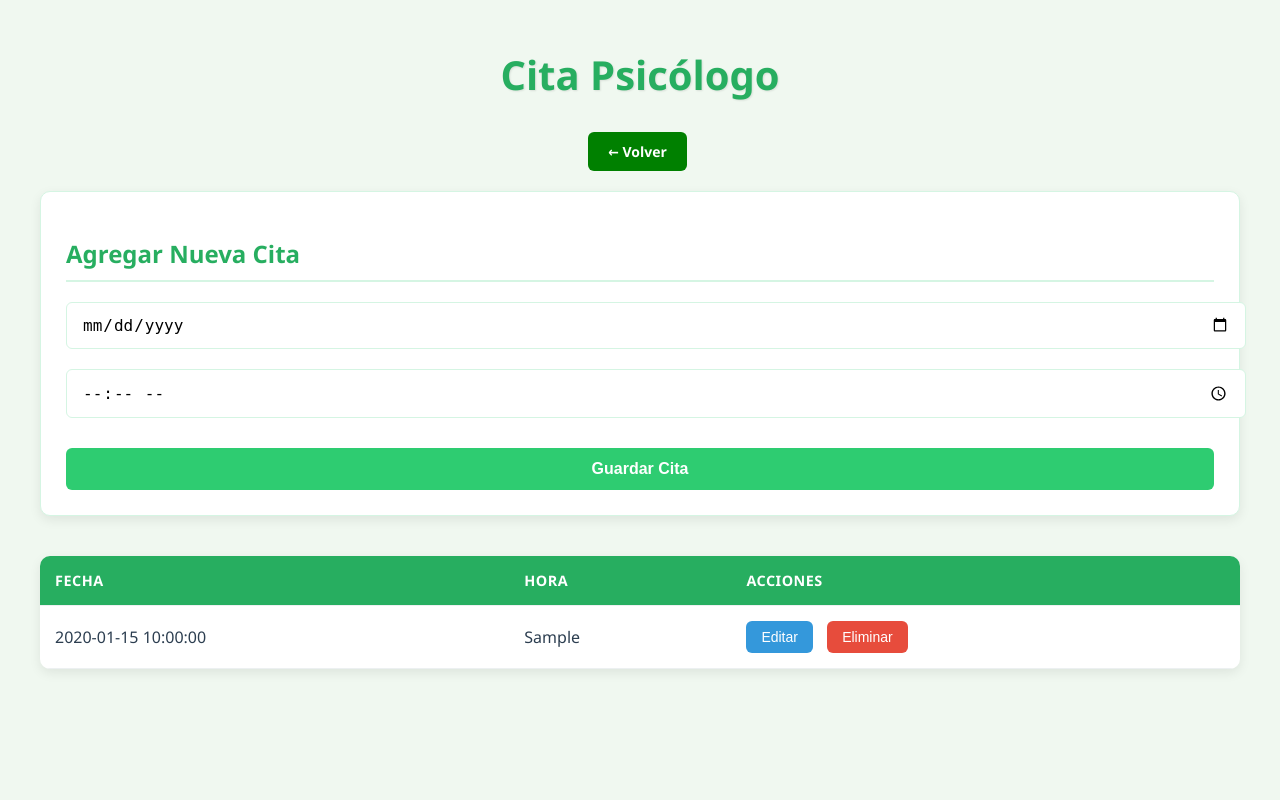
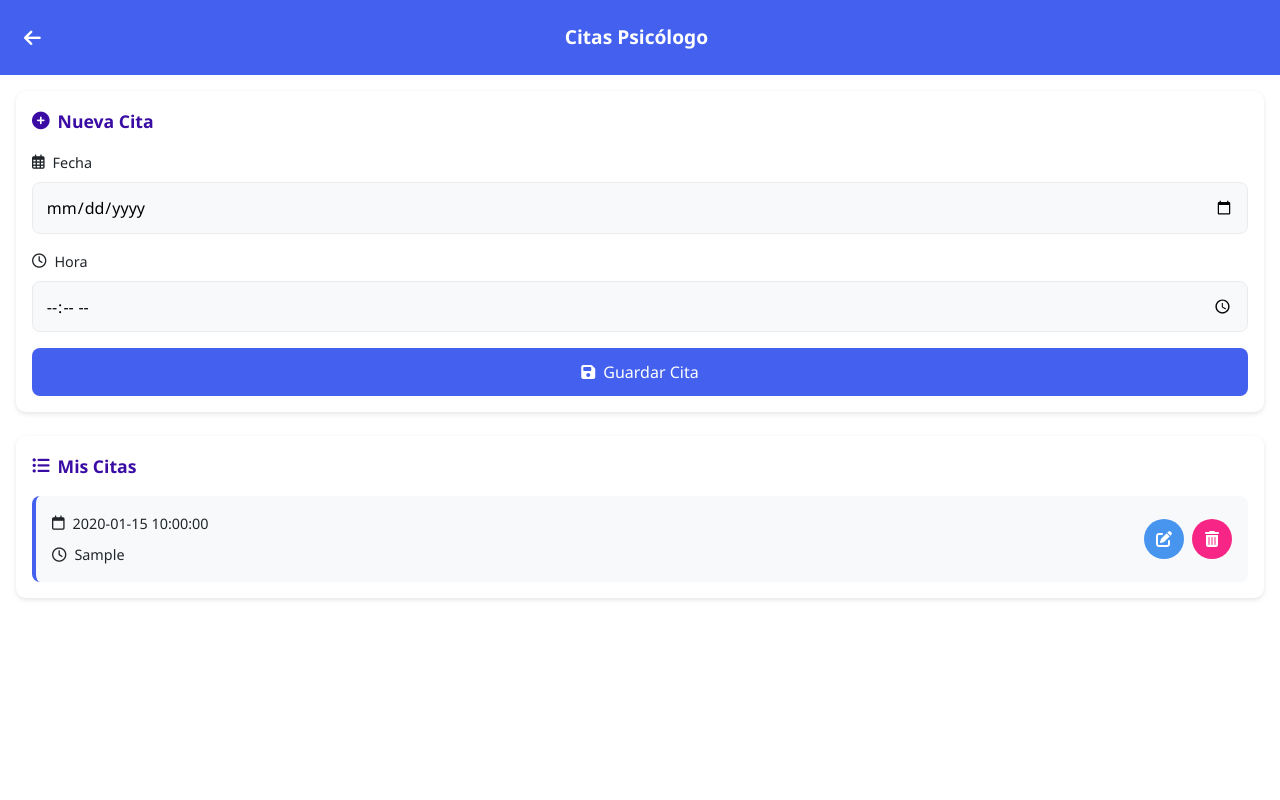
Before and after one commit to Miguel8817/PsicologiaPomaray, a Flask app: page /GestionCita in a window 1280 px wide. Run offline with Flask 3, Linux system fonts and the light colour scheme; tables that the repository leaves empty or names only in its code hold one stand-in row (values such as "Sample post"); data that the repository does not hold is empty; some libraries are stand-ins or nearby versions.

Commit message:
Add files via upload

```diff
--- a/static/css/GestionCitas.css
+++ b/static/css/GestionCitas.css
@@ -1,248 +1,287 @@
+:root {
+    --primary: #4361ee;
+    --primary-dark: #3a0ca3;
+    --accent: #4895ef;
+    --success: #4cc9f0;
+    --danger: #f72585;
+    --light: #f8f9fa;
+    --dark: #212529;
+    --gray: #6c757d;
+    --light-gray: #e9ecef;
+}
+
+* {
+    margin: 0;
+    padding: 0;
+    box-sizing: border-box;
+    font-family: 'Segoe UI', Tahoma, Geneva, Verdana, sans-serif;
+}
 
 body {
-    font-family: 'Segoe UI', Tahoma, Geneva, Verdana, sans-serif;
-    background-color: #f0f8f0;
-    padding: 20px;
-    color: #2c3e50;
-    max-width: 1200px;
-    margin: 0 auto;
+    background-color: #f5f7fa;
+    color: var(--dark);
+    line-height: 1.6;
 }
 
-h1 {
-    text-align: center;
-    color: #27ae60;
-    margin-bottom: 30px;
-    font-size: 2.5rem;
-    text-shadow: 1px 1px 2px rgba(0, 0, 0, 0.1);
+.mobile-container {
+    max-width: 100%;
+    margin: 0 auto;
+    background-color: white;
+    min-height: 100vh;
+    box-shadow: 0 0 10px rgba(0, 0, 0, 0.1);
+    position: relative;
+    overflow-x: hidden;
 }
 
-/* Formulario agregar usuario */
-.form-container {
-    background-color: #fff;
-    padding: 25px;
-    border-radius: 10px;
-    box-shadow: 0 4px 12px rgba(0, 0, 0, 0.08);
-    margin-bottom: 40px;
-    border: 1px solid #d5f5e3;
+/* Header Styles */
+.app-header {
+    display: flex;
+    justify-content: space-between;
+    align-items: center;
+    padding: 1rem;
+    background-color: var(--primary);
+    color: white;
+    position: sticky;
+    top: 0;
+    z-index: 10;
 }
 
-.form-title {
-    color: #27ae60;
-    margin-bottom: 20px;
-    font-size: 1.5rem;
-    border-bottom: 2px solid #d5f5e3;
-    padding-bottom: 10px;
+.back-btn {
+    background: none;
+    border: none;
+    color: white;
+    font-size: 1.2rem;
+    cursor: pointer;
+    padding: 0.5rem;
 }
 
-.form-container form input,
-#editForm input {
-    width: 100%;
-    padding: 12px 15px;
-    margin-bottom: 20px;
-    border: 1px solid #d5f5e3;
-    border-radius: 6px;
-    font-size: 16px;
-    transition: border-color 0.3s, box-shadow 0.3s;
+.app-header h1 {
+    font-size: 1.2rem;
+    font-weight: 600;
 }
 
-.form-container form input:focus,
-#editForm input:focus {
-    border-color: #27ae60;
-    outline: none;
-    box-shadow: 0 0 0 3px rgba(39, 174, 96, 0.2);
+.header-placeholder {
+    width: 40px;
 }
 
-.form-container form button,
-#editForm button {
-    background-color: #2ecc71;
+/* Main Content Styles */
+.app-content {
+    padding: 1rem;
+}
+
+/* Form Styles */
+.add-appointment {
+    background-color: white;
+    border-radius: 10px;
+    padding: 1rem;
+    margin-bottom: 1.5rem;
+    box-shadow: 0 2px 5px rgba(0, 0, 0, 0.1);
+}
+
+.add-appointment h2,
+.appointments-list h2 {
+    font-size: 1.1rem;
+    margin-bottom: 1rem;
+    color: var(--primary-dark);
+    display: flex;
+    align-items: center;
+    gap: 0.5rem;
+}
+
+.appointment-form {
+    display: flex;
+    flex-direction: column;
+    gap: 1rem;
+}
+
+.form-group {
+    display: flex;
+    flex-direction: column;
+    gap: 0.5rem;
+}
+
+.form-group label {
+    font-size: 0.9rem;
+    color: var(--dark);
+    display: flex;
+    align-items: center;
+    gap: 0.5rem;
+}
+
+.form-group input {
+    padding: 0.8rem;
+    border: 1px solid var(--light-gray);
+    border-radius: 8px;
+    font-size: 1rem;
+    background-color: var(--light);
+}
+
+.btn-submit {
+    background-color: var(--primary);
     color: white;
     border: none;
-    padding: 12px 25px;
-    border-radius: 6px;
-    font-size: 16px;
+    padding: 0.8rem;
+    border-radius: 8px;
+    font-size: 1rem;
+    font-weight: 500;
     cursor: pointer;
-    transition: background-color 0.3s, transform 0.2s;
-    font-weight: 600;
-    width: 100%;
-    margin-top: 10px;
-}
-
-.form-container form button:hover,
-#editForm button:hover {
-    background-color: #27ae60;
-    transform: translateY(-2px);
-}
-
-/* Tabla de usuarios */
-.table-container {
-    background-color: white;
-    border-radius: 10px;
-    box-shadow: 0 4px 12px rgba(0, 0, 0, 0.08);
-    overflow: hidden;
-    margin-bottom: 40px;
-}
-
-table {
-    width: 100%;
-    border-collapse: collapse;
-}
-
-th,
-td {
-    padding: 15px;
-    text-align: left;
-    border-bottom: 1px solid #ecf0f1;
-}
-
-th {
-    background-color: #27ae60;
-    color: white;
-    text-transform: uppercase;
-    font-size: 0.9rem;
-    letter-spacing: 0.5px;
-}
-
-tbody tr:hover {
-    background-color: #f9f9f9;
-}
-
-/* Botones */
-.btn {
-    padding: 8px 15px;
-    border-radius: 6px;
-    font-size: 14px;
-    cursor: pointer;
-    border: none;
-    font-weight: 500;
-    margin-right: 5px;
+    display: flex;
+    align-items: center;
+    justify-content: center;
+    gap: 0.5rem;
     transition: background-color 0.3s;
 }
 
+.btn-submit:hover {
+    background-color: var(--primary-dark);
+}
+
+/* Appointments List Styles */
+.appointments-list {
+    background-color: white;
+    border-radius: 10px;
+    padding: 1rem;
+    box-shadow: 0 2px 5px rgba(0, 0, 0, 0.1);
+}
+
+.appointments-container {
+    display: flex;
+    flex-direction: column;
+    gap: 1rem;
+    margin-top: 1rem;
+}
+
+.appointment-card {
+    display: flex;
+    justify-content: space-between;
+    align-items: center;
+    padding: 1rem;
+    background-color: var(--light);
+    border-radius: 8px;
+    border-left: 4px solid var(--primary);
+}
+
+.appointment-info {
+    display: flex;
+    flex-direction: column;
+    gap: 0.5rem;
+}
+
+.appointment-date,
+.appointment-time {
+    display: flex;
+    align-items: center;
+    gap: 0.5rem;
+    font-size: 0.9rem;
+}
+
+.appointment-actions {
+    display: flex;
+    gap: 0.5rem;
+}
+
+.btn-edit,
+.btn-delete {
+    width: 40px;
+    height: 40px;
+    border-radius: 50%;
+    display: flex;
+    align-items: center;
+    justify-content: center;
+    border: none;
+    cursor: pointer;
+    font-size: 1rem;
+    transition: transform 0.2s;
+}
+
 .btn-edit {
-    background-color: #3498db;
+    background-color: var(--accent);
     color: white;
 }
 
-.btn-edit:hover {
-    background-color: #2980b9;
-}
-
-.btn-danger {
-    background-color: #e74c3c;
+.btn-delete {
+    background-color: var(--danger);
     color: white;
 }
 
-.btn-danger:hover {
-    background-color: #c0392b;
+.btn-edit:hover,
+.btn-delete:hover {
+    transform: scale(1.1);
 }
 
-/* Modal */
+/* Modal Styles */
 .modal {
     display: none;
     position: fixed;
-    z-index: 1000;
+    top: 0;
     left: 0;
-    top: 0;
     width: 100%;
     height: 100%;
     background-color: rgba(0, 0, 0, 0.5);
-    animation: fadeIn 0.3s;
+    z-index: 100;
+    align-items: center;
+    justify-content: center;
 }
 
-@keyframes fadeIn {
+.modal-content {
+    background-color: white;
+    width: 90%;
+    max-width: 400px;
+    border-radius: 10px;
+    overflow: hidden;
+    animation: modalFadeIn 0.3s;
+}
+
+@keyframes modalFadeIn {
     from {
         opacity: 0;
+        transform: translateY(-20px);
     }
 
     to {
         opacity: 1;
-    }
-}
-
-.modal-content {
-    background-color: white;
-    margin: 10% auto;
-    padding: 25px;
-    border-radius: 10px;
-    width: 50%;
-    max-width: 600px;
-    box-shadow: 0 5px 25px rgba(0, 0, 0, 0.2);
-    animation: slideDown 0.4s;
-}
-
-@keyframes slideDown {
-    from {
-        transform: translateY(-50px);
-        opacity: 0;
-    }
-
-    to {
         transform: translateY(0);
-        opacity: 1;
     }
 }
 
 .modal-header {
-    border-bottom: 1px solid #ecf0f1;
-    padding-bottom: 15px;
-    margin-bottom: 20px;
+    display: flex;
+    justify-content: space-between;
+    align-items: center;
+    padding: 1rem;
+    background-color: var(--primary);
+    color: white;
 }
 
-.modal-title {
-    color: #27ae60;
-    font-size: 1.5rem;
-    margin: 0;
+.modal-header h3 {
+    font-size: 1.1rem;
+    display: flex;
+    align-items: center;
+    gap: 0.5rem;
 }
 
-.close {
-    color: #7f8c8d;
-    float: right;
-    font-size: 28px;
-    font-weight: bold;
+.close-modal {
+    background: none;
+    border: none;
+    color: white;
+    font-size: 1.2rem;
     cursor: pointer;
-    transition: color 0.3s;
 }
 
-.close:hover {
-    color: #34495e;
-}
-
-/* Formulario eliminar en línea */
-.inline-form {
-    display: inline;
-    margin-left: 5px;
-}
-
-/* Responsive */
-@media (max-width: 768px) {
-    .modal-content {
-        width: 90%;
-        margin: 20% auto;
+/* Responsive Adjustments */
+@media (max-width: 480px) {
+    .app-header h1 {
+        font-size: 1rem;
     }
 
-    th,
-    td {
-        padding: 10px;
-        font-size: 0.9rem;
+    .appointment-card {
+        flex-direction: column;
+        align-items: flex-start;
+        gap: 1rem;
+    }
+
+    .appointment-actions {
+        width: 100%;
+        justify-content: flex-end;
     }
 }
-
-.back-button-container {
-    margin-bottom: 20px;
-    text-align: center;
-}
-
-.btn-back {
-    background-color: #95a5a6;
-    color: white;
-    text-decoration: none;
-    padding: 10px 20px;
-    border-radius: 6px;
-    font-weight: bold;
-    display: inline-block;
-    transition: background-color 0.3s;
-}
-
-.btn-back:hover {
-    background-color: #7f8c8d;
-}
--- a/templates/GestionCitas.html
+++ b/templates/GestionCitas.html
@@ -3,63 +3,93 @@
 <head>
     <meta charset="UTF-8">
     <meta name="viewport" content="width=device-width, initial-scale=1.0">
-    <title>CRUD de Citas</title>
+    <title>Gestión de Citas Psicológicas</title>
+    <link rel="stylesheet" href="https://cdnjs.cloudflare.com/ajax/libs/font-awesome/6.4.0/css/all.min.css">
     <link rel="stylesheet" href="/static/css/GestionCitas.css">
 </head>
 <body>
-    <h1>Cita Psicólogo</h1>
+    <div class="mobile-container">
+        <header class="app-header">
+            <button class="back-btn" onclick="window.location.href='/usuarios'">
+                <i class="fas fa-arrow-left"></i>
+            </button>
+            <h1>Citas Psicólogo</h1>
+            <div class="header-placeholder"></div>
+        </header>
 
-    <div class="back-button-container">
-        <a href="/usuarios" class="btn btn-back" style="background-color: green;">← Volver</a>
+        <main class="app-content">
+            <section class="add-appointment">
+                <h2><i class="fas fa-plus-circle"></i> Nueva Cita</h2>
+                <form action="/guardar_cita" method="POST" class="appointment-form">
+                    <div class="form-group">
+                        <label for="FechaPS"><i class="far fa-calendar-alt"></i> Fecha</label>
+                        <input type="date" id="FechaPS" name="FechaPS" required>
                     </div>
+                    <div class="form-group">
+                        <label for="HoraPS"><i class="far fa-clock"></i> Hora</label>
+                        <input type="time" id="HoraPS" name="HoraPS" required>
+                    </div>
+                    <button type="submit" class="btn-submit">
+                        <i class="fas fa-save"></i> Guardar Cita
+                    </button>
+                </form>
+            </section>
 
-    <div class="form-container">
-        <h2 class="form-title">Agregar Nueva Cita</h2>
-        <form action="/guardar_cita" method="POST">
-            <input type="date" name="FechaPS" required>
-            <input type="time" name="HoraPS" required>
-            <button type="submit">Guardar Cita</button>
+            <section class="appointments-list">
+                <h2><i class="fas fa-list-ul"></i> Mis Citas</h2>
+                <div class="appointments-container">
+                    {% for cita in psicologo %}
+                    <div class="appointment-card">
+                        <div class="appointment-info">
+                            <div class="appointment-date">
+                                <i class="far fa-calendar"></i>
+                                <span>{{ cita.1 }}</span>
+                            </div>
+                            <div class="appointment-time">
+                                <i class="far fa-clock"></i>
+                                <span>{{ cita.2 if cita.2 else '--:--' }}</span>
+                            </div>
+                        </div>
+                        <div class="appointment-actions">
+                            <button class="btn-edit" onclick="openEditModal('{{ cita.0 }}', '{{ cita.1 }}', '{{ cita.2 }}')">
+                                <i class="fas fa-edit"></i>
+                            </button>
+                            <form action="/delete_cita/{{ cita.0 }}" method="POST" class="delete-form">
+                                <button type="submit" class="btn-delete" onclick="return confirm('¿Eliminar esta cita?')">
+                                    <i class="fas fa-trash-alt"></i>
+                                </button>
                             </form>
                         </div>
+                    </div>
+                    {% endfor %}
+                </div>
+            </section>
+        </main>
 
-    <div class="table-container">
-        <table>
-            <thead>
-                <tr>
-                    <th>Fecha</th>
-                    <th>Hora</th>
-                    <th>Acciones</th>
-                </tr>
-            </thead>
-            <tbody>
-                {% for cita in psicologo %}
-                <tr>
-                    <td>{{ cita.1 }}</td>
-                    <td>{{ cita.2 if cita.2 else '-- --' }}</td>
-                    <td>
-                        <button onclick="openEditModal('{{ cita.0 }}', '{{ cita.1 }}', '{{ cita.2 }}')" class="btn btn-edit">Editar</button>
-                        <form action="/delete_cita/{{ cita.0 }}" method="POST" class="inline-form">
-                            <button type="submit" class="btn btn-danger" onclick="return confirm('¿Estás seguro de que deseas eliminar esta cita?')">Eliminar</button>
-                        </form>
-                    </td>
-                </tr>
-                {% endfor %}
-            </tbody>
-        </table>
-    </div>
-
+        <!-- Modal de Edición -->
         <div id="editModal" class="modal">
             <div class="modal-content">
                 <div class="modal-header">
-                <h2 class="modal-title">Editar Cita</h2>
-                <span class="close" onclick="closeEditModal()">&times;</span>
+                    <h3><i class="fas fa-edit"></i> Editar Cita</h3>
+                    <button class="close-modal" onclick="closeEditModal()">
+                        <i class="fas fa-times"></i>
+                    </button>
                 </div>
-            <form id="editForm" action="/editar_cita" method="POST">
+                <form id="editForm" action="/editar_cita" method="POST" class="appointment-form">
                     <input type="hidden" id="editId" name="id">
+                    <div class="form-group">
+                        <label for="editFecha"><i class="far fa-calendar-alt"></i> Fecha</label>
                         <input type="date" id="editFecha" name="FechaPS" required>
+                    </div>
+                    <div class="form-group">
+                        <label for="editHora"><i class="far fa-clock"></i> Hora</label>
                         <input type="time" id="editHora" name="HoraPS" required>
-                <button type="submit" class="btn btn-primary">Guardar Cambios</button>
+                    </div>
+                    <button type="submit" class="btn-submit">
+                        <i class="fas fa-save"></i> Guardar Cambios
+                    </button>
                 </form>
+            </div>
         </div>
     </div>
 
@@ -70,17 +100,14 @@
             document.getElementById('editId').value = id;
             document.getElementById('editFecha').value = fecha;
             document.getElementById('editHora').value = hora;
-
-            // Usamos formulario clásico (submit con action correcta)
             document.getElementById('editForm').action = '/editar_cita/' + id;
-            editModal.style.display = 'block';
+            editModal.style.display = 'flex';
         }
 
         function closeEditModal() {
             editModal.style.display = 'none';
         }
 
-        // Cierra modal si se hace clic fuera de él
         window.onclick = function(event) {
             if (event.target == editModal) {
                 closeEditModal();
--- a/templates/agendar_Psicologo.html
+++ b/templates/agendar_Psicologo.html
@@ -12,7 +12,7 @@
 
     <header>
         <div class="cita1">
-            <h1>POMARAY - psicólogo</h1>
+            <h1>POMARAY</h1>
             <a href="/usuarios">Inicio</a>
         </div>
 
```
Also changed, not shown: static/css/agendar_Profesor.css (+28 -0 lines), static/css/agendar_Psicologo.css (+29 -0 lines). Lines whose indentation alone changed are shown as unchanged.
